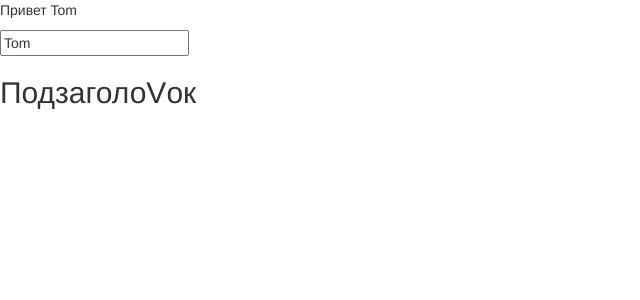
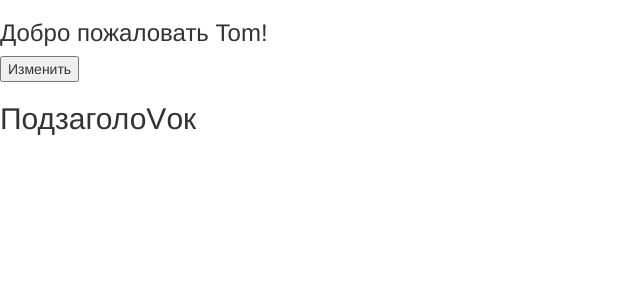
Before and after one commit to Albertthea/NG-book, an Angular app: page / in a window 1280 px wide. Shown: the top 300 px of the page, without its empty margins (0-640 px from the left). Built offline with nearby package versions, Linux system fonts and the light colour scheme.

Commit message:
templ variables

```diff
--- a/src/app/app.component.ts
+++ b/src/app/app.component.ts
@@ -2,9 +2,11 @@ import { Component} from '@angular/core';
 
 @Component({
     selector: 'app-root',
-    template: `<child-comp [name]="name"></child-comp>
-                <input type="text" [(ngModel)]="name" />`
+    template: `<child-comp>
+                    <h3 #headerContent>Добро пожаловать {{name}}!</h3>
+               </child-comp>`
 })
-export class AppComponent{
-     name:string="Tom";
+export class AppComponent {
+
+    name: string = "Tom";
 }
--- a/src/app/child.component.ts
+++ b/src/app/child.component.ts
@@ -1,58 +1,19 @@
-import { Component,
-    Input,
-    OnInit,
-    DoCheck,
-    OnChanges,
-   AfterContentInit,
-   AfterContentChecked,
-   AfterViewChecked,
-   AfterViewInit} from '@angular/core';
+import { Component, ContentChild, ElementRef } from '@angular/core';
 
 @Component({
-selector: 'child-comp',
-template: `<p>Привет {{name}}</p>`
+    selector: 'child-comp',
+    template: `<ng-content></ng-content>
+               <button (click)="change()">Изменить</button>`
 })
-export class ChildComponent implements OnInit,
-    DoCheck,
-    OnChanges,
-   AfterContentInit,
-   AfterContentChecked,
-   AfterViewChecked,
-   AfterViewInit  {
-@Input() name: string = "";
-count:number = 1;
+export class ChildComponent{
 
-ngOnInit() {
+    @ContentChild("headerContent", {static:false})
+    header: ElementRef|undefined;
 
- this.log(`ngOnInit`);
+    change() {
+        if(this.header !==undefined){
+            console.log(this.header);
+            this.header.nativeElement.textContent = "Hello to world!";
+        }
+    }
 }
-ngOnChanges() {
-
- this.log(`OnChanges`);
-}
-ngDoCheck() {
-
- this.log(`ngDoCheck`);
-}
-ngAfterViewInit() {
-
- this.log(`ngAfterViewInit`);
-}
-ngAfterViewChecked() {
-
- this.log(`ngAfterViewChecked`);
-}
-ngAfterContentInit() {
-
- this.log(`ngAfterContentInit`);
-}
-ngAfterContentChecked() {
-
- this.log(`ngAfterContentChecked`);
-}
-
-private log(msg: string) {
-   console.log(this.count + ". " + msg);
-   this.count++;
-}
-}
```
Also changed, not shown: 1 other file (tests, documents, lock files or other folders).
